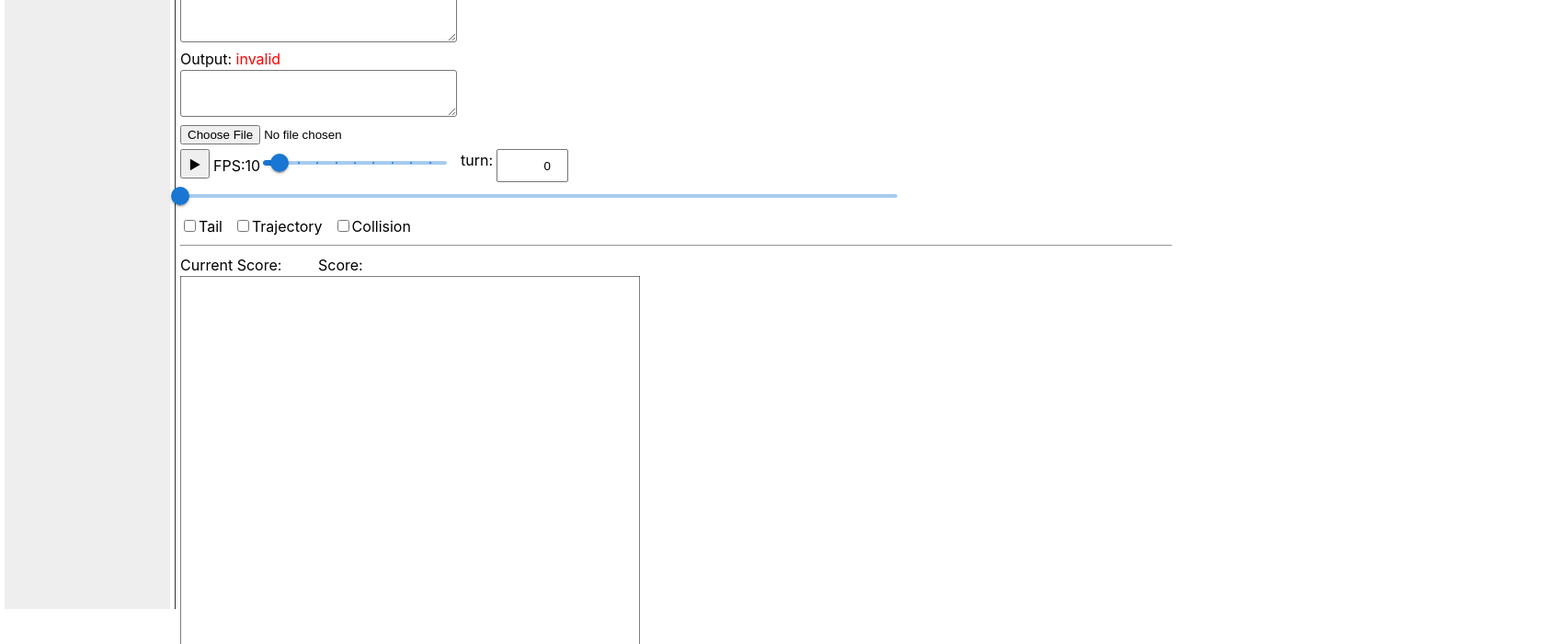
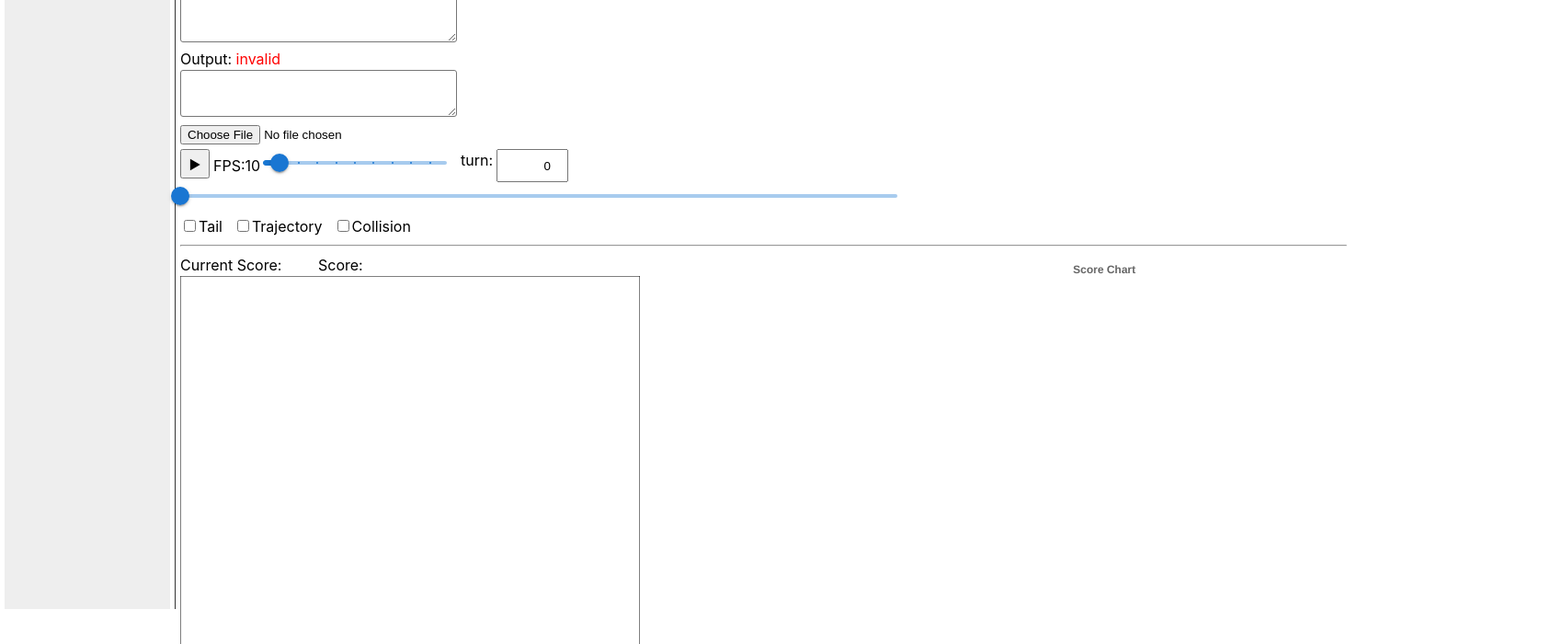
Before and after one commit to bird05/ahc-visualizer-masters2024-final, a React (Vite) app: page / in a window 1280 px wide. Shown: the part 138-838 px from the top of the page at 92% size, 1701 px wide, since content can reach past the window. Built offline with nearby package versions, Linux system fonts and the light colour scheme; no server answers.

Commit message:
ScoreChartを実装

```diff
--- a/src/projects/masters_final/components/Main_Single.tsx
+++ b/src/projects/masters_final/components/Main_Single.tsx
@@ -55,7 +55,7 @@ export const Main_Single = () => {
       <hr></hr>
       <Stack direction="row">
         <div><BoardController/></div>
-        {/* <ScoreChartController chartNum={1}/> */}
+        <ScoreChartController chartNum={1}/>
       </Stack>
     </>
   );
--- a/src/projects/masters_final/components/UI/SeedSelector.tsx
+++ b/src/projects/masters_final/components/UI/SeedSelector.tsx
@@ -40,7 +40,8 @@ export const SeedSelector = () => {
       <div>
       <label>Seed: </label>
         {/* <SInput type="number" defaultValue={0} value={seed} min={0} max={99} onChange={(e) => dispatch(setSeed(e.target.value))}/> */}
-        <input type="number" value={seed} min={0} max={99} onChange={(e) => {dispatch(setIsCompleteSet(false)), dispatch(setSeed(e.target.value))}}/>
+        {/* <input type="number" value={seed} min={0} max={99} onChange={(e) => {dispatch(setIsCompleteSet(false)), dispatch(setSeed(e.target.value))}}/> */}
+        <input type="number" value={seed} min={0} max={99} onChange={(e) => { dispatch(setSeed(e.target.value)) }}/>
       </div>
     </>
   )
--- a/src/projects/masters_final/components/display/ScoreChartController.tsx
+++ b/src/projects/masters_final/components/display/ScoreChartController.tsx
@@ -16,6 +16,7 @@ export const ScoreChartController = (props) => {
   // Redux==============================
   const input_body=useSelector((state) => state.input.b);
   const output_body=useSelector((state) => state.output.b);
+  const input_type = useSelector((state) => state.input.type);
   const seed = useSelector((state) => state.input.seed);
   const is_input_complete = useSelector((state) => state.input.isCompleteSet);
   const is_output_complete = useSelector((state) => state.output.isCompleteSet);
@@ -27,18 +28,20 @@ export const ScoreChartController = (props) => {
 
   // useEffect==============================
   useEffect(() => {
+    console.log("Chart");
     // データを作る
     const dataAll_l = new Array();
     if(chartNum===1 && is_input_complete && is_output_complete){
-      dataAll_l[0]=CalcScoreSequence(input_body,output_body);
+      dataAll_l[0]=CalcScoreSequence(input_body,output_body).score;
       setDataAll(dataAll_l);
     }
-  },[is_input_complete,is_output_complete]);
+  },[is_input_complete,is_output_complete,seed]);
   useEffect(() => {
     (async() => {
       // データを作る
       const dataAll_l = new Array();
-      const text = await read_text_from_url(`https://raw.githubusercontent.com/bird05/ahc-visualizer-input/main/masters_qual/in/${zeroPadding(seed,4)}.txt`);
+      // const text = await read_text_from_url(`https://raw.githubusercontent.com/bird05/ahc-visualizer-input/main/masters_final/in${input_type}/${zeroPadding(seed,4)}.txt`);
+      const text = await read_text_from_url(`https://raw.githubusercontent.com/bird05/ahc-visualizer-input/main/masters_final/in${input_type}/${zeroPadding(selectedSeed,4)}.txt`);
       const input_body=text_to_Input(text);
       if(chartNum===2){
         dataAll_l[0]=data1;
@@ -55,7 +58,7 @@ export const ScoreChartController = (props) => {
           }else{
             const out_text = await read_text_from_url(urlsAll[p_id][selectedSeed]);
             const output_body=text_to_Output(out_text);
-            buf=CalcScoreSequence(input_body,output_body);
+            buf=CalcScoreSequence(input_body,output_body).score;
           }
           dataAll_l[p_id]=buf;
         }
```
